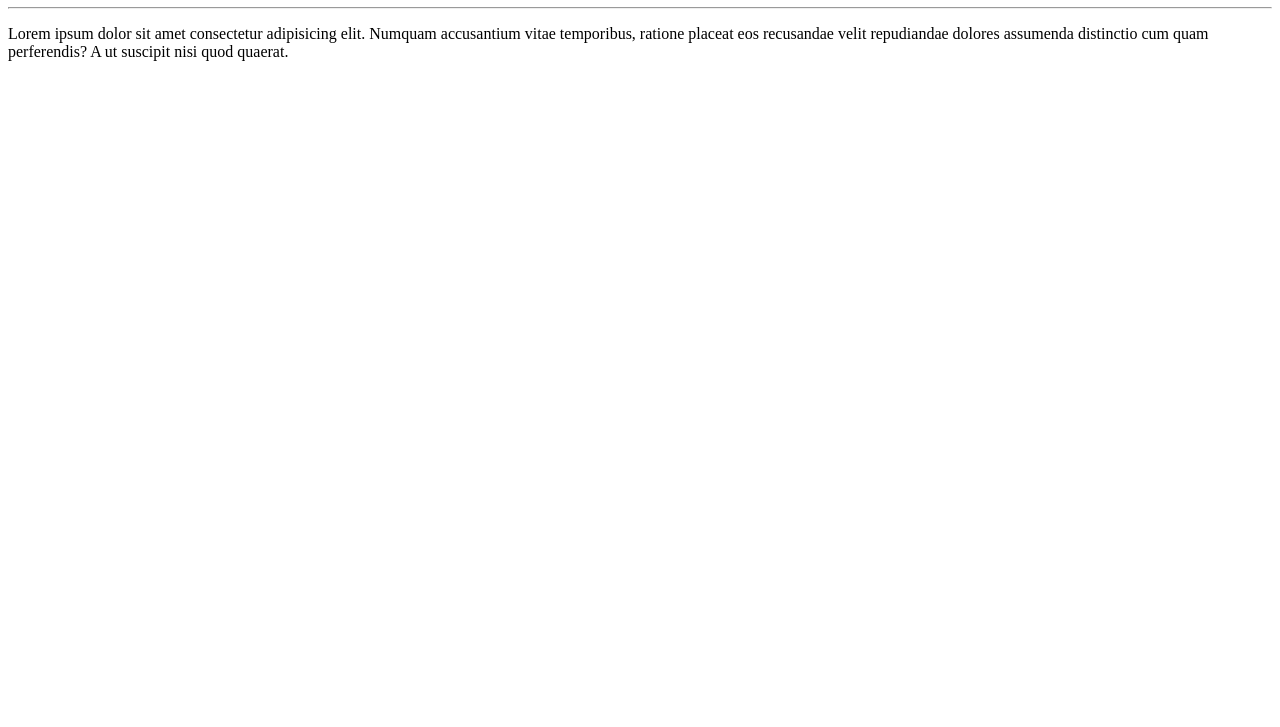
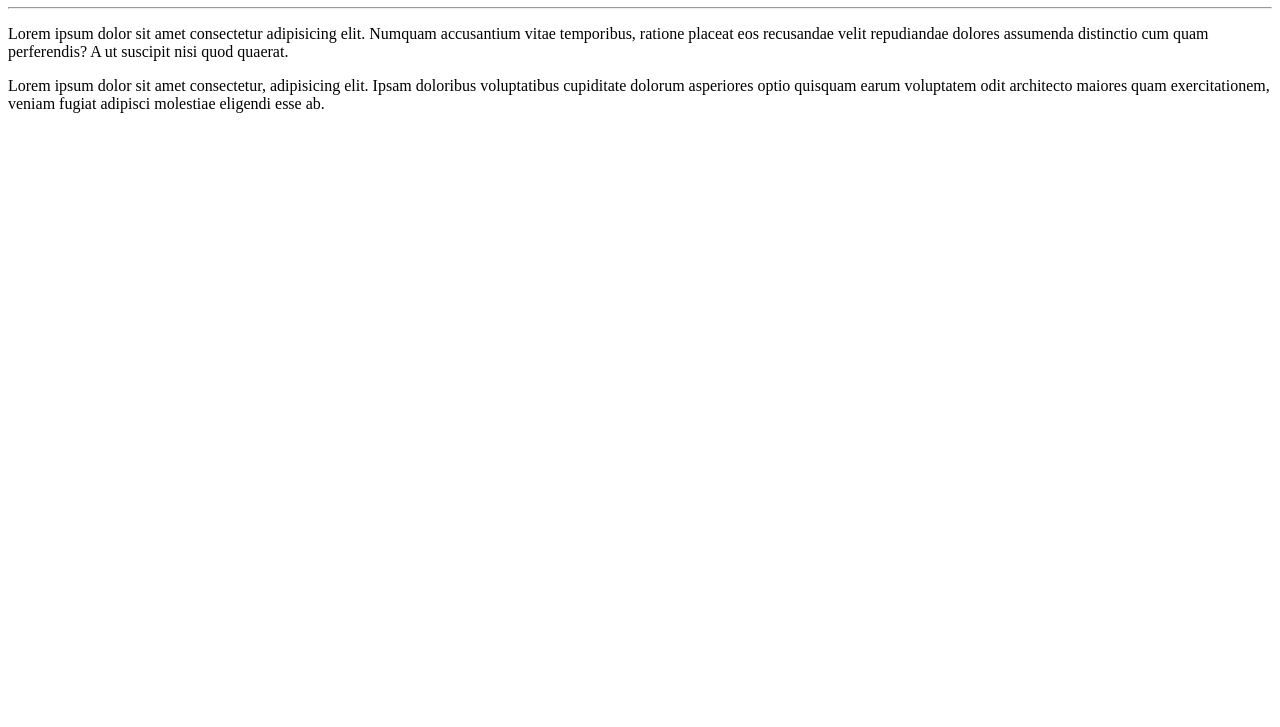
Before and after one commit to JoaoDevdoDev/GitHUB, a plain HTML site: page Pasta-teste/index.html in a window 1280 px wide. Shown: the part 73-800 px from the top of the page. Drawn offline with Linux system fonts and the light colour scheme.

Commit message:
Add 1 paragrafo

```diff
--- a/Pasta-teste/index.html
+++ b/Pasta-teste/index.html
@@ -9,5 +9,6 @@
     <h1>Teste 1</h1>
     <hr>
     <p>Lorem ipsum dolor sit amet consectetur adipisicing elit. Numquam accusantium vitae temporibus, ratione placeat eos recusandae velit repudiandae dolores assumenda distinctio cum quam perferendis? A ut suscipit nisi quod quaerat.</p>
+    <p>Lorem ipsum dolor sit amet consectetur, adipisicing elit. Ipsam doloribus voluptatibus cupiditate dolorum asperiores optio quisquam earum voluptatem odit architecto maiores quam exercitationem, veniam fugiat adipisci molestiae eligendi esse ab.</p>
 </body>
 </html>
```
